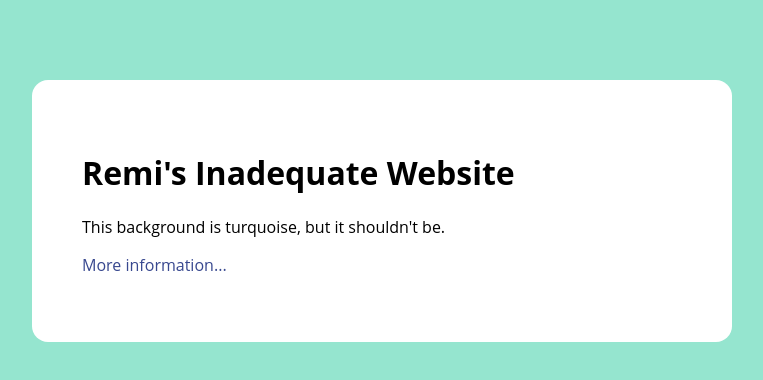
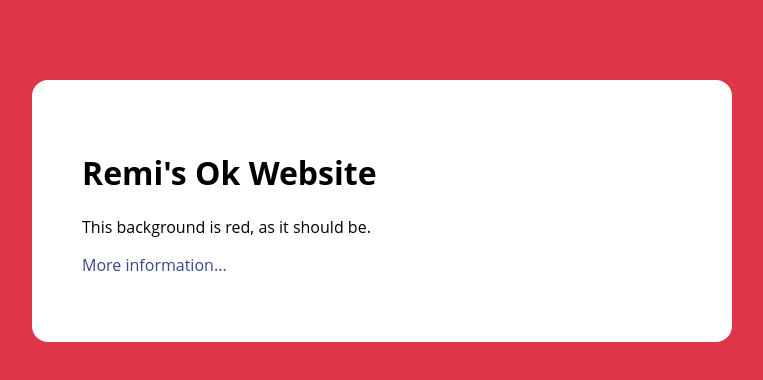
Before and after one commit to remistgelais/website, a plain HTML site: page index.html in a window 1280 px wide. Shown: the whole page, without its empty margins (258-1021 px from the left). Drawn offline with Linux system fonts and the light colour scheme.

Commit message:
looks better now

```diff
--- a/index.html
+++ b/index.html
@@ -8,7 +8,7 @@
     <meta name="viewport" content="width=device-width, initial-scale=1" />
     <style type="text/css">
     body {
-        background-color: #95e5cf;
+        background-color: #dd3549;
         margin: 0;
         padding: 0;
         font-family: "Open Sans", "Helvetica Neue", Helvetica, Arial, sans-serif;
@@ -41,8 +41,8 @@
 
 <body>
 <div>
-    <h1>Remi's Inadequate Website</h1>
-    <p> This background is turquoise, but it shouldn't be.</p>
+    <h1>Remi's Ok Website</h1>
+    <p> This background is red, as it should be.</p>
     <p><a href="http://www.iana.org/domains/example">More information...</a></p>
 </div>
 </body>
```
